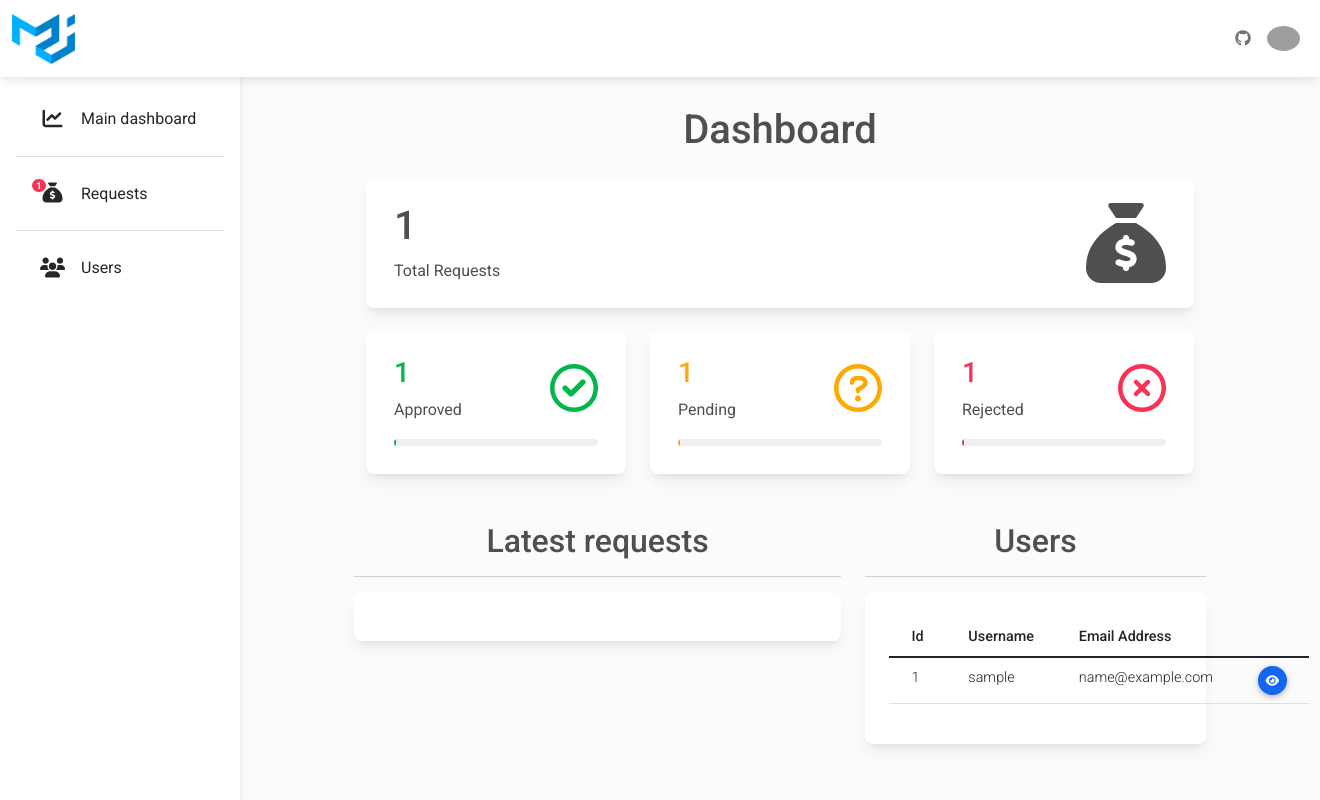
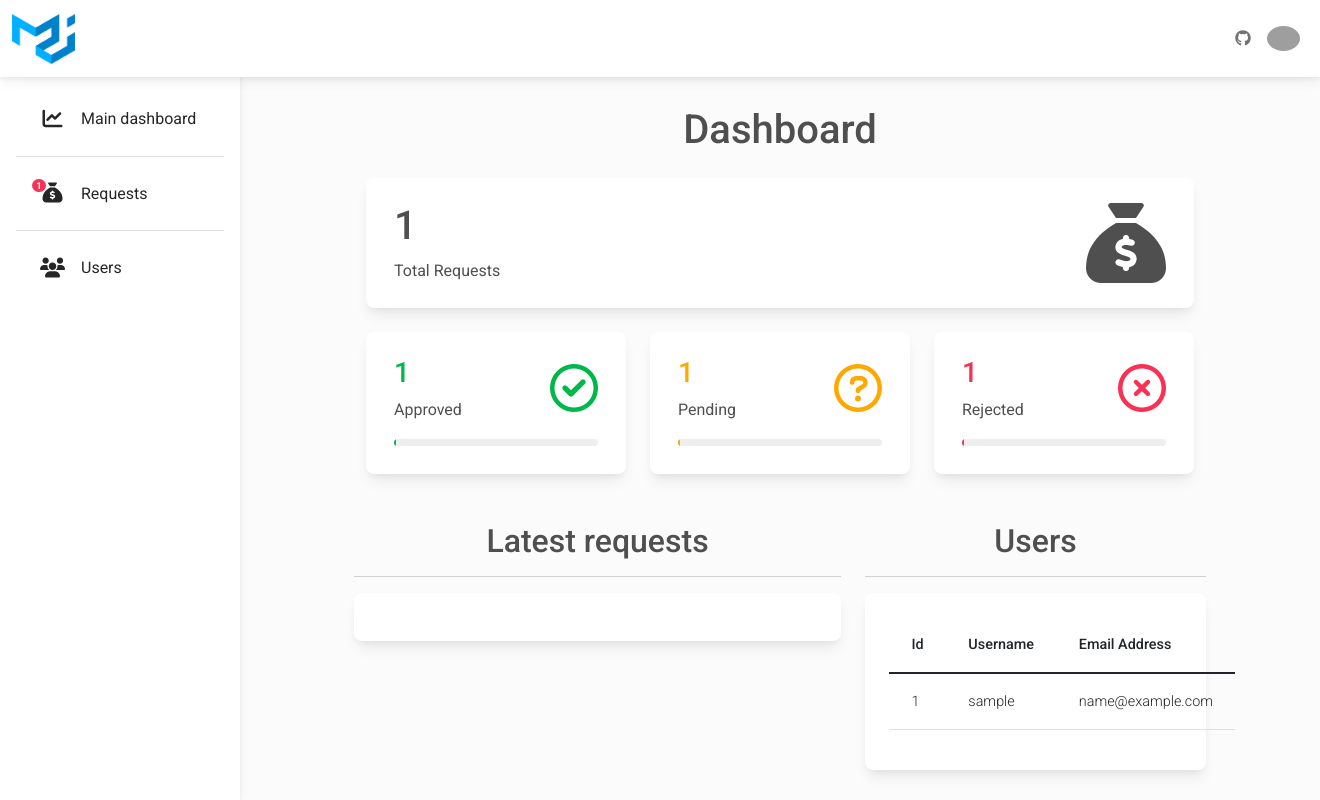
Before and after one commit to scriptogre/django-requests-web-app, a Django app: template purchase_requests/templates/dashboard/dashboard.html in a window 1320 px wide. Run offline with Django 3.2, Linux system fonts and the light colour scheme; tables that the repository leaves empty hold one stand-in row (values such as "Sample post"); the template is opened without the code that fills it: values that come from a table or form of the project are taken from there, most other values are stand-ins (such as "Sample title", 1, 10 or a date in 2020); parts of the project's set-up code (start-up, migrations or seed data) failed here and were passed over; some libraries are stand-ins or nearby versions; grey boxes are pictures that could not be loaded.

Commit message:
Remove last column from Dashboard's Users list

```diff
--- a/purchase_requests/templates/dashboard/users_widget.html
+++ b/purchase_requests/templates/dashboard/users_widget.html
@@ -1,10 +1,9 @@
-<table class="table table-wrapper-scroll-y table-hover table-responsive table-sm">
+<table class="table table-wrapper-scroll-y table-hover table-responsive table-responsive-sm">
   <thead>
   <tr>
     <th scope="col">Id</th>
     <th scope="col">Username</th>
     <th scope="col">Email Address</th>
-    <th scope="col"></th>
   </tr>
   </thead>
   <tbody>
@@ -13,13 +12,6 @@
       <td>{{ user.id }}</td>
       <td>{{ user.username }}</td>
       <td>{{ user.email }}</td>
-      <td>
-        <div id="actions">
-          <button onclick="location.href='{% url 'users:detail' user.username %}'" type="button" class="btn btn-primary btn-floating btn-sm">
-            <i class="fas fa-eye"></i>
-          </button>
-        </div>
-      </td>
     </tr>
   {% endfor %}
   </tbody>
```
